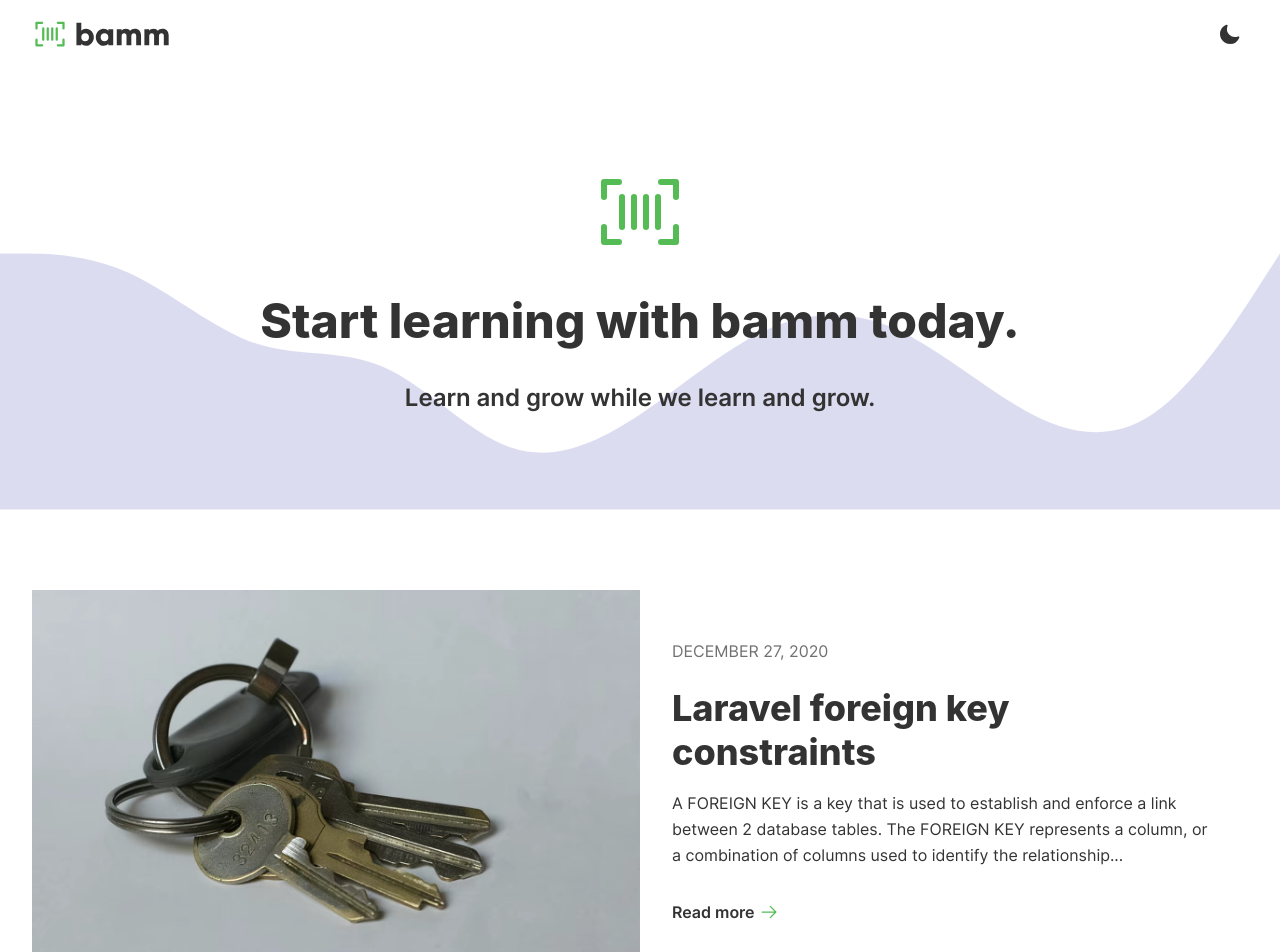
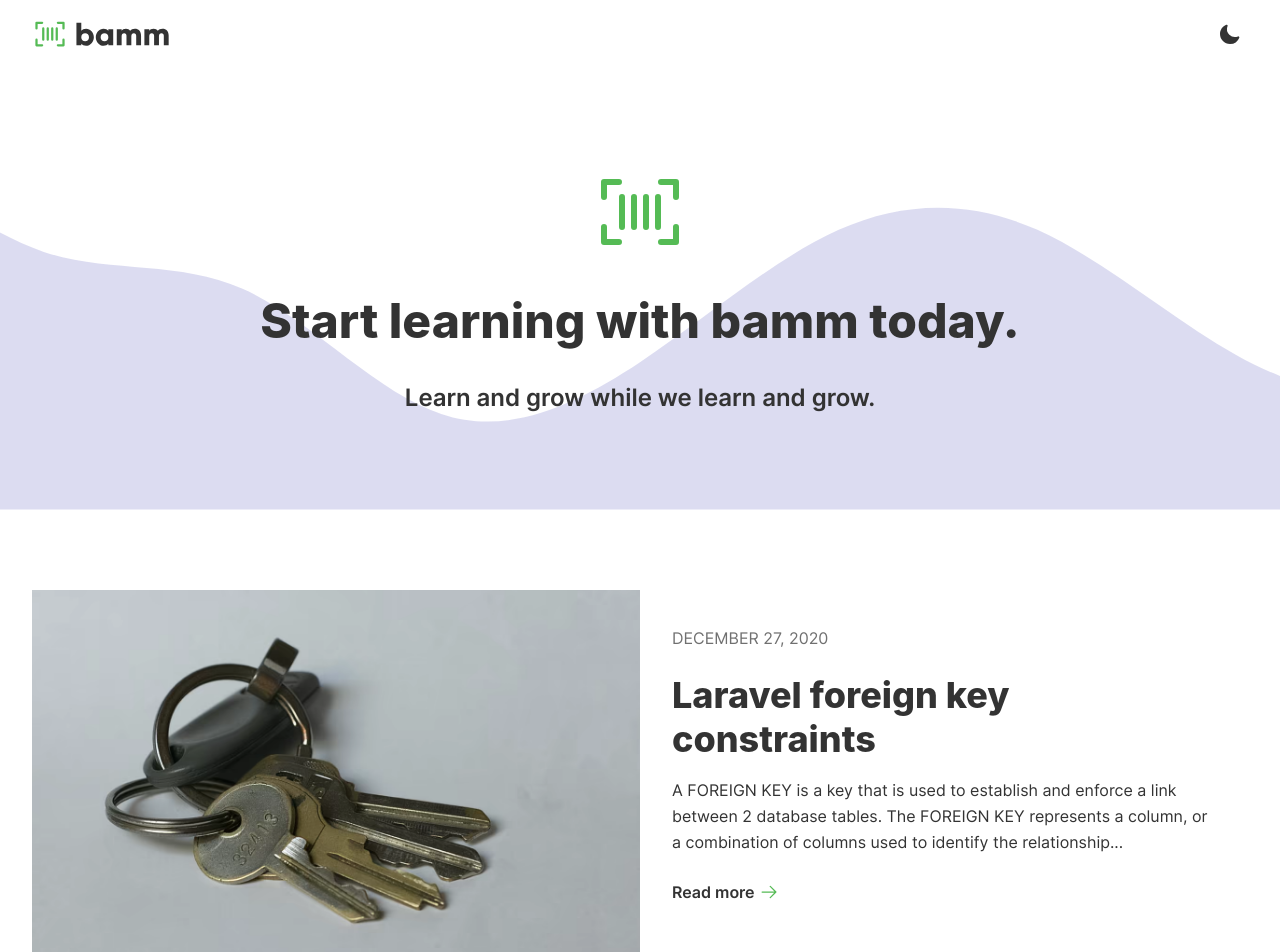
Before and after one commit to thebamm/bamm, a Next.js app: page / in a window 1280 px wide. Shown: the top 952 px of the page. Built offline with nearby package versions, Linux system fonts and the light colour scheme; a web font is replaced by a local one.

Commit message:
Updating for lighthouse

```diff
--- a/components/heroPost.js
+++ b/components/heroPost.js
@@ -29,11 +29,13 @@ export default function HeroPost({
           </Link>
         </h3>
 
-        <p className="leading-relaxed mb-8">{smallContent}</p>
+        <p className="leading-relaxed mb-8">
+          {smallContent}
 
-        <Link as={`/posts/${slug}`} href={`/posts/${encodeURIComponent(slug)}`}>
-          <a className="flex items-center font-semibold">Read more <IconArrowRight className='text-xl ml-1 text-apple-500'/></a>
-        </Link>
+          <Link as={`/posts/${slug}`} href={`/posts/${encodeURIComponent(slug)}`}>
+            <a className="flex items-center mt-6 font-semibold">Read more <IconArrowRight className='text-xl ml-1 text-apple-500'/></a>
+          </Link>
+        </p>
       </div>
     </section>
   )
--- a/components/homeHero.js
+++ b/components/homeHero.js
@@ -3,10 +3,10 @@ import { LogoIcon } from './icons'
 
 const HomeHero = () => {
   return (
-    <div className='text-center py-12 md:py-24 relative'>
-      <div className='absolute inset-0 opacity-20 -z-1'>
+    <div className='text-center px-4 py-12 md:py-24 relative'>
+      <div className='absolute max-w-full overflow-hidden inset-0 opacity-20 -z-1'>
         <svg
-          className='w-full absolute bottom-0 left-0'
+          className='h-full absolute bottom-0 left-1/2 transform -translate-x-2/4'
           xmlns="http://www.w3.org/2000/svg"
           viewBox="0 0 1440 320"
         >
```
